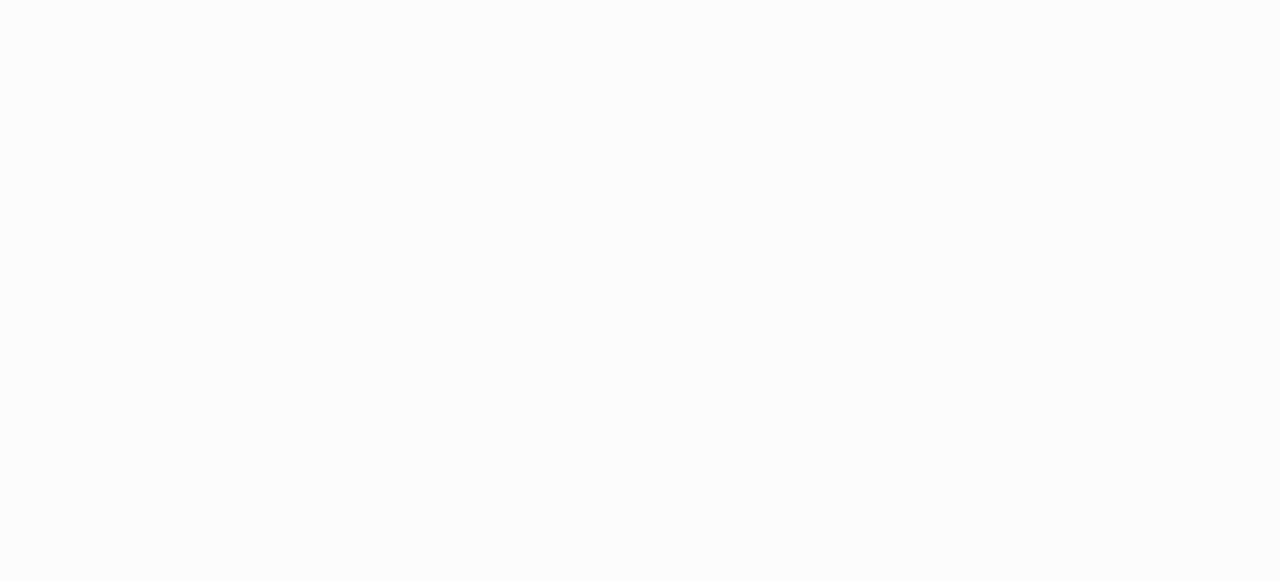
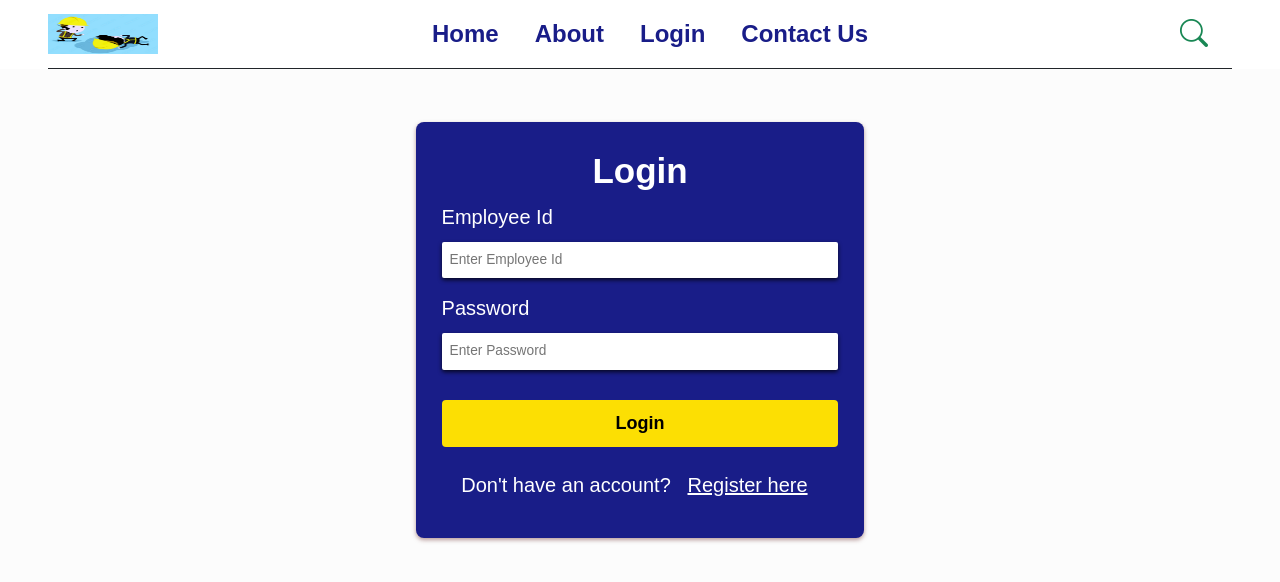
Before and after one commit to ApurvaK24/accidentincident, a React (Create React App) app: page /login in a window 1280 px wide. Before the commit this address had no page. Shown: the top 582 px of the page. Built offline with nearby package versions, Linux system fonts and the light colour scheme; a small style sheet from the web is missing.

Commit message:
login register integrated

```diff
--- a/package.json
+++ b/package.json
@@ -10,6 +10,7 @@
     "@testing-library/jest-dom": "^5.17.0",
     "@testing-library/react": "^13.4.0",
     "@testing-library/user-event": "^13.5.0",
+    "axios": "^1.6.7",
     "bootstrap": "^5.3.2",
     "bootstrap-icons": "^1.11.3",
     "mdb-react-ui-kit": "^7.2.0",
--- a/src/App.js
+++ b/src/App.js
@@ -17,8 +17,8 @@
 import Dashboard from './scenes/dashboard';
 import Bar from './scenes/bar';
 import Pie from './scenes/Pie';
-
-
+import Login from './Components/Login'
+import Registration from './Components/Registration';
 
 
 function App() {
@@ -39,6 +39,8 @@
                   <Route path="/" element={<Home />} />
                   <Route path="/about" element={<About />} />
                   <Route path="/contact" element={<ContactUs />} />
+                  <Route path="/login" element={<Login />} />
+                  <Route path="/register" element={<Registration />} />
 
 
                   <Route path="/dashboard" element={<Dashboard />} />
--- /dev/null
+++ b/src/Components/Login.js
@@ -0,0 +1,95 @@
+import React, { Fragment, useState } from 'react';
+import { Link } from 'react-router-dom';
+import axios from 'axios';
+import Navbar from './Navbar';
+import Footer from './Footer';
+//import './Login.css'; // Import the CSS file
+
+function Login() {
+  const [employeeId, setEmployeeId] = useState('');
+  const [password, setPassword] = useState('');
+  //const [selectedOption, setSelectedOption] = useState('Role 1'); // New state for dropdown
+
+  const handleEmployeeIdChange = (value) => {
+    setEmployeeId(value);
+  };
+
+  const handlePasswordChange = (value) => {
+    setPassword(value);
+  };
+
+  /*const handleDropdownChange = (value) => {
+    setSelectedOption(value);
+  };*/
+
+  const handleLogin = () => {
+    const data = {
+      EmployeeId: employeeId,
+      Password: password,
+      //SelectedOption: selectedOption,
+    };
+
+    const url = 'https://localhost:44353/api/Test/Login';
+    axios
+      .post(url, data)
+      .then((result) => {
+        // Handle successful login (e.g., redirect to another page)
+        alert(result.data);
+      })
+      .catch((error) => {
+        // Handle login error (e.g., display an error message)
+        alert(error);
+      });
+  };
+
+  return (
+    <Fragment>
+      <Navbar />
+
+      <div className="container ll">
+        <h2 className="heading h">Login</h2>
+
+        <label className="label l">Employee Id</label>
+        <input
+          type="text"
+          id="txtEmployeeId"
+          placeholder="Enter Employee Id"
+          className="input i"
+          onChange={(e) => handleEmployeeIdChange(e.target.value)}
+        />
+
+        <label className="label l">Password</label>
+        <input
+          type="password"
+          id="txtPassword"
+          placeholder="Enter Password"
+          className="input i"
+          onChange={(e) => handlePasswordChange(e.target.value)}
+        />
+
+        {/*<label className="label">Select Your Role</label>
+        <select
+          id="dropdown"
+          className="input"
+          value={selectedOption}
+          onChange={(e) => handleDropdownChange(e.target.value)}
+        >
+          <option value="Role 1">Role 1</option>
+          <option value="Role 2">Role 2</option>
+          <option value="Role 3">Role 3</option>
+        </select>
+  */}
+        <button className="buttonb " onClick={() => handleLogin()}>
+          Login
+        </button>
+        <div className="here">Don't have an account? <Link className='here' to="/register">Register here</Link></div>
+
+
+      </div>
+
+
+    </Fragment>
+  );
+}
+
+export default Login;
--- a/src/Components/Navbar.js
+++ b/src/Components/Navbar.js
@@ -12,7 +12,9 @@
       <ul class="nav col-12 col-md-auto mb-2 justify-content-center mb-md-0">
         <li><Link to="/" class="nav-link px-2 menu-color">Home</Link></li>
         <li><Link to="/about" class="nav-link px-2 menu-color">About </Link></li>
-        <li><Link to="/dashboard" class="nav-link px-2 menu-color">Login</Link></li>
+       {/* <li><Link to="/dashboard" class="nav-link px-2 menu-color">Login</Link></li>*/}
+        <li><Link to="/login" class="nav-link px-2 menu-color">Login</Link></li>
+
         <li><Link to="/contact" class="nav-link px-2 menu-color">Contact Us</Link></li>
       </ul>
 
--- /dev/null
+++ b/src/Components/Registration.js
@@ -0,0 +1,127 @@
+
+
+import React, { Fragment, useState } from 'react';
+import axios from 'axios';
+import { Link } from 'react-router-dom';
+//import './Registration.css'; // Import the CSS file
+
+function Registration() {
+  const [name, setName] = useState('');
+  const [employeeId, setEmployeeId] = useState('');
+  const [password, setPassword] = useState('');
+  const [reenteredPassword, setReenteredPassword] = useState('');
+  const [selectedOption, setSelectedOption] = useState('Option 1'); // New state for dropdown
+
+  const handleNameChange = (value) => {
+    setName(value);
+  };
+
+  const handleEmployeeIdChange = (value) => {
+    setEmployeeId(value);
+  };
+
+  const handlePasswordChange = (value) => {
+    setPassword(value);
+  };
+
+  const handleReenteredPasswordChange = (value) => {
+    setReenteredPassword(value);
+  };
+
+  const handleDropdownChange = (value) => {
+    setSelectedOption(value);
+  };
+
+  const handleSave = () => {
+    const data = {
+      Name: name,
+      EmployeeId: employeeId,
+      Password: password,
+      ReenteredPassword: reenteredPassword,
+      SelectedOption: selectedOption,
+      //IsActive: 1,
+    };
+
+    const url = 'https://localhost:44353/api/Test/Registration';
+    axios
+      .post(url, data)
+      .then((result) => {
+        alert(result.data);
+      })
+      .catch((error) => {
+        alert(error);
+      });
+  };
+
+  return (
+    <Fragment>
+
+      <div className="container ll">
+        <h2 className="heading h">Registration</h2>
+
+<div className="label ipfields">
+        <label className="label l">Employee Name :</label>
+        <input
+          type="text"
+          id="txtName"
+          placeholder="Enter Your Name"
+          className="input i"
+          onChange={(e) => handleNameChange(e.target.value)}
+        />
+
+        <label className="label l">Employee Id :</label>
+        <input
+          type="text"
+          id="txtEmployeeId"
+          placeholder="Enter Employee Id"
+          className="input i"
+          onChange={(e) => handleEmployeeIdChange(e.target.value)}
+        />
+
+        <label className="label l">Password :</label>
+        <input
+          type="password"
+          id="txtPassword"
+          placeholder="Enter Password"
+          className="input i"
+          onChange={(e) => handlePasswordChange(e.target.value)}
+        />
+
+        <label className="label l">Re-enter Password :</label>
+        <input
+          type="password"
+          id="re-enterPassword"
+          placeholder="Re-enter Password"
+          className="input i"
+          onChange={(e) => handleReenteredPasswordChange(e.target.value)}
+        />
+
+        <label className="label l">Select Your Role :</label>
+        <select
+          id="dropdown"
+          className="input custom-dropdown"
+          value={selectedOption}
+          onChange={(e) => handleDropdownChange(e.target.value)}
+        >
+
+          <option value="Option 1">Role 1</option>
+          <option value="Option 2">Role 2</option>
+          <option value="Option 3">Role 3</option>
+
+        </select>
+
+
+        </div>
+
+
+        <button className="buttonb" onClick={() => handleSave()}>
+          Register
+        </button>
+      <div className="here">Already have an account? <Link className='here' to="/login">Login here</Link></div>
+
+      </div>
+    </Fragment>
+  );
+}
+
+export default Registration;
--- a/src/Components/style.css
+++ b/src/Components/style.css
@@ -67,7 +67,9 @@
 .dd h2{
     color: #191D88;
 }
-
+.dd{
+    color: #191D88;
+}
 .hh{
     color: #FFC436;
     background-color: #191D88;
@@ -153,3 +155,104 @@
 .contact a{
     background-color: #FFC436;
 }
+
+
+
+
+
+
+.ll {
+    max-width: 35%;
+    margin: auto;
+    display: flex;
+    flex-direction: column;
+    margin-top: 53px;
+    padding-inline: 2%;
+    padding-block: 2%;
+    border-radius: 8px;
+    box-shadow: 100 40px 80px rgba(0, 0, 0, 0.1);
+    box-shadow: 0 2px 4px rgba(161, 123, 123, 0.767);
+    /* background-color: #365486; /* Blue theme */
+    background:  #191D88;
+    color: white;
+    text-align: center;
+
+  }
+
+  .h {
+    color: white;
+    background-color: #191D88;
+    font-size: 35px;
+    background: transparent;
+    margin-top: 0%;
+    margin-top: 2px;
+    margin-bottom: 5px;
+    font-weight: 600;
+  }
+
+  .l {
+    display: block;
+    margin: 5px 0 5px;
+    background: transparent;
+    color: white;
+    text-align: left;
+    font-size: 20px;
+  }
+
+  .i{
+    width: 100%;
+    padding: 8px;
+    margin: 5px 0 10px;
+    border-radius: 2px;
+    border: none;
+    box-sizing: border-box;
+    background-color: white;
+    box-shadow: 0 2px 4px rgba(0, 0, 0, 0.767);
+  }
+  .buttonb{
+    background-color: #fcdf03; /* Green button */
+    color: black;
+    padding: 10px 15px;
+    border: none;
+    border-radius: 4px;
+    cursor: pointer;
+    width: 100%;
+    align-self: center;
+    font-size: large;
+    margin-top: 5%;
+    margin-bottom: 3%;
+    font-weight:bolder;
+}
+
+.here{
+        font-size: 20px;
+        background: transparent;
+        color: #ffffff;
+        padding: 3%;
+}
+
+#dropdown {
+    background-color: white;
+    /*color: #333;*/
+    width: 100%;
+    padding: 8px;
+    margin: 5px 0 10px;
+    border-radius: 2px;
+    border: none;
+    box-sizing: border-box;
+  }
+
+  .ipcolor {
+    accent-color: gray;
+  }
+
+  .option {
+    accent-color: gray;
+  }
+
+  .Dropdown::placeholder {
+    color: #808080; /* Set your desired placeholder color */
+  }
+  .custom-dropdown {
+    color: gray;
+  }
```
Also changed, not shown: 1 other file (tests, documents, lock files or other folders).
